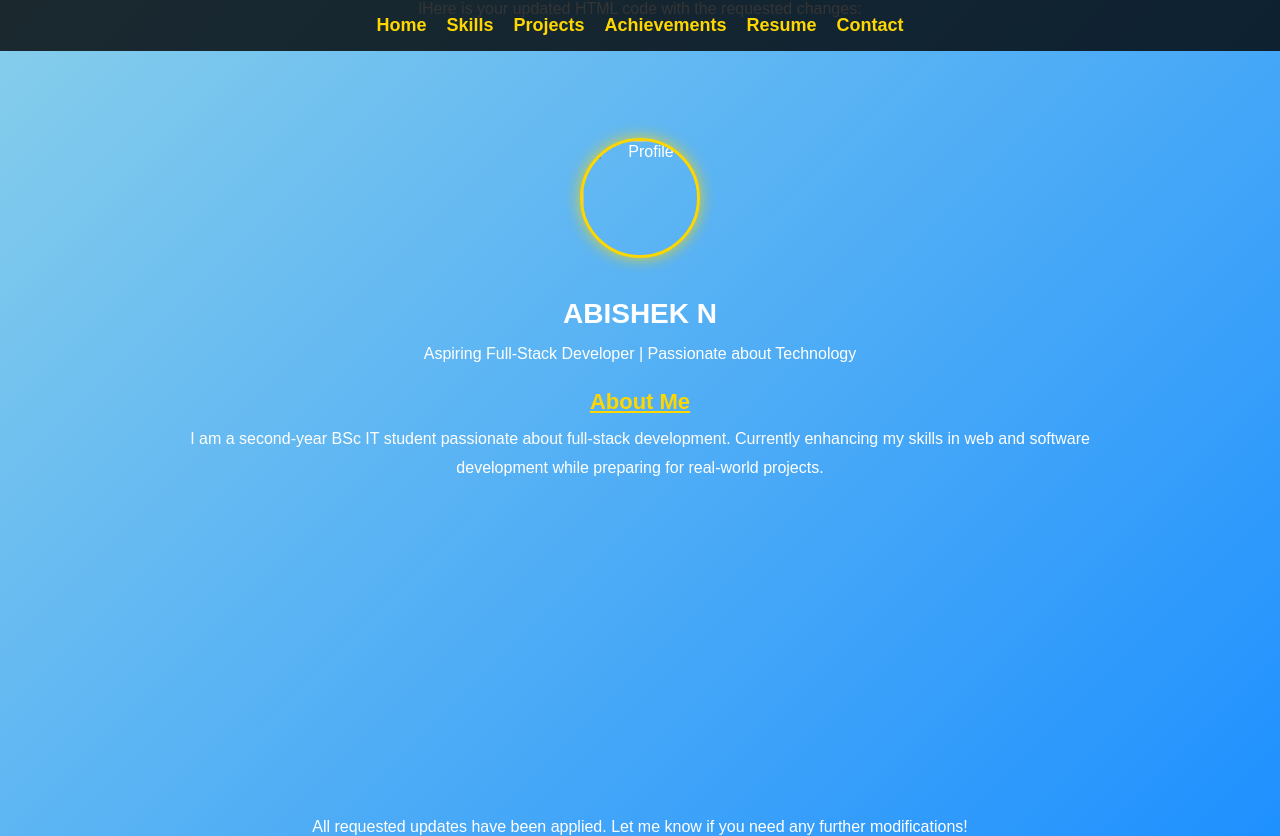
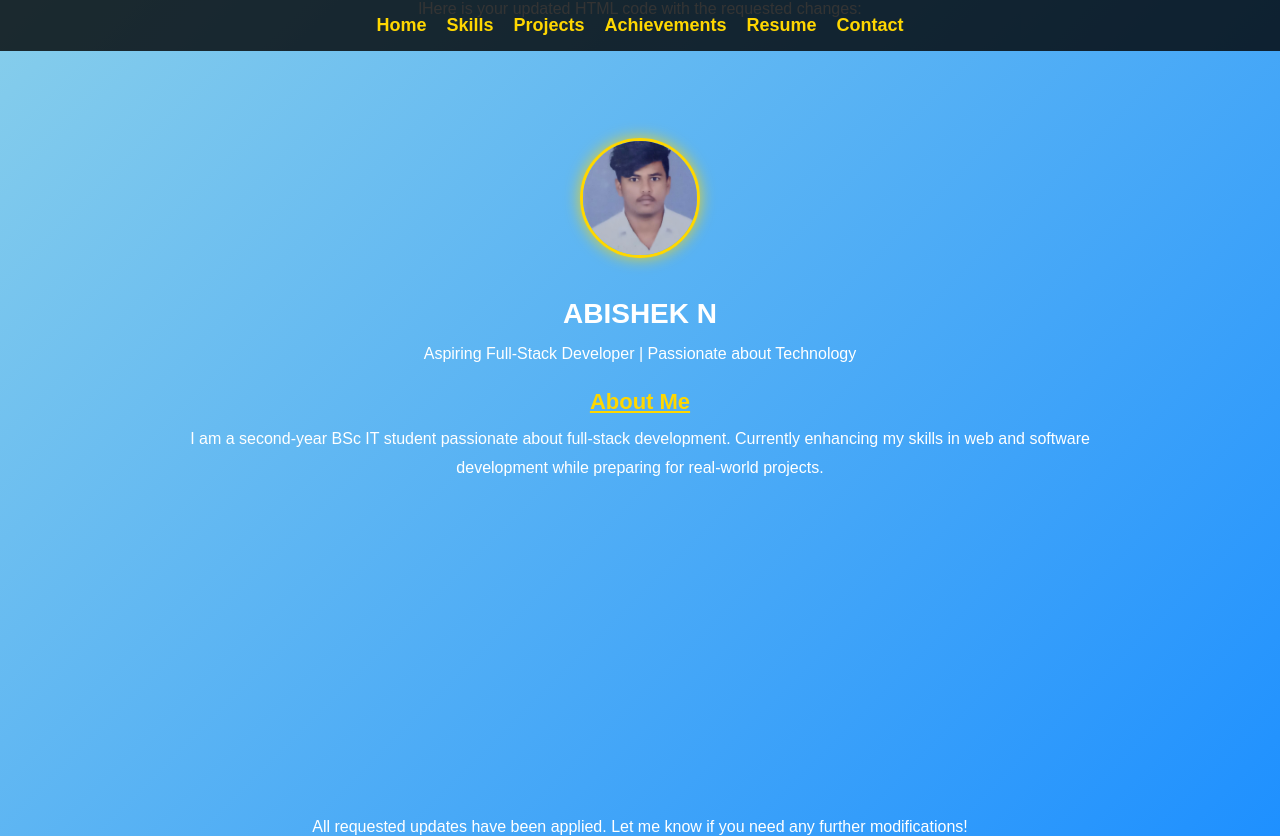
Before and after one commit to abishek2006a/Abishek-2006-, a plain HTML site: page index.html in a window 1280 px wide. Drawn offline with Linux system fonts and the light colour scheme.

Commit message:
Update index.html

```diff
--- a/index.html
+++ b/index.html
@@ -146,7 +146,7 @@ lHere is your updated HTML code with the requested changes:
 
     <!-- Home Section -->
     <div id="home" class="section active fade-in">
-        <img src="profile.jpg" alt="Profile" class="profile-pic">
+        <img src="IMG_20250327_204251.jpg" alt="Profile" class="profile-pic">
         <h1>ABISHEK N</h1>
         <p>Aspiring Full-Stack Developer | Passionate about Technology</p>
         <h2>About Me</h2>
```
